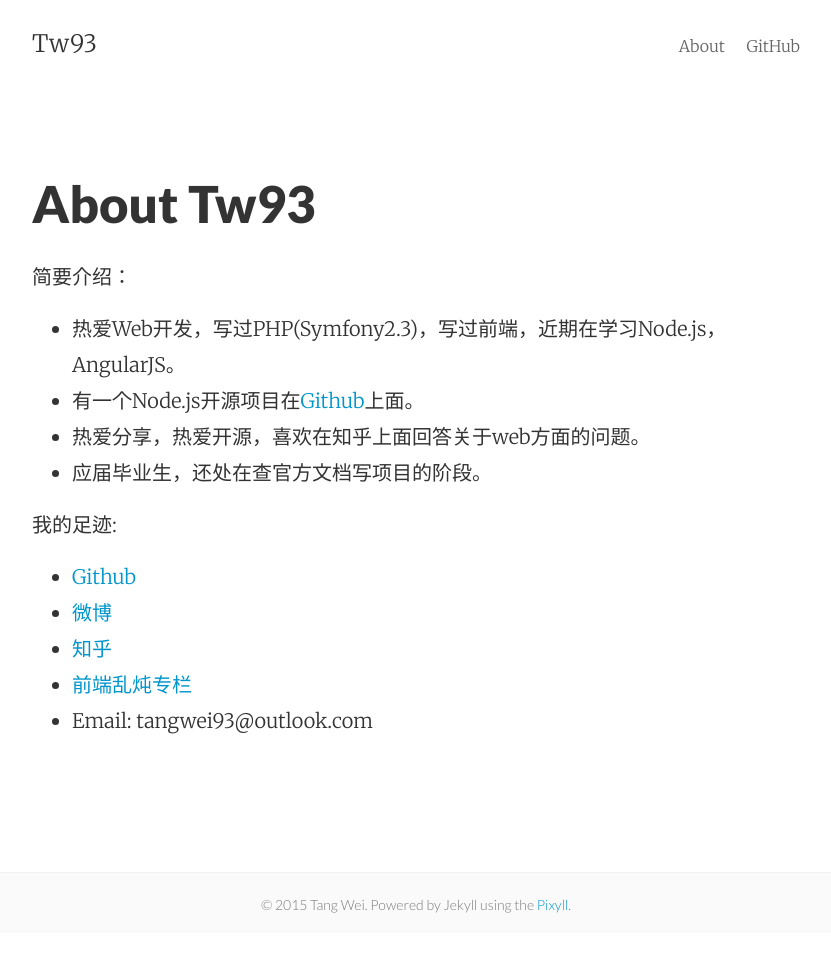
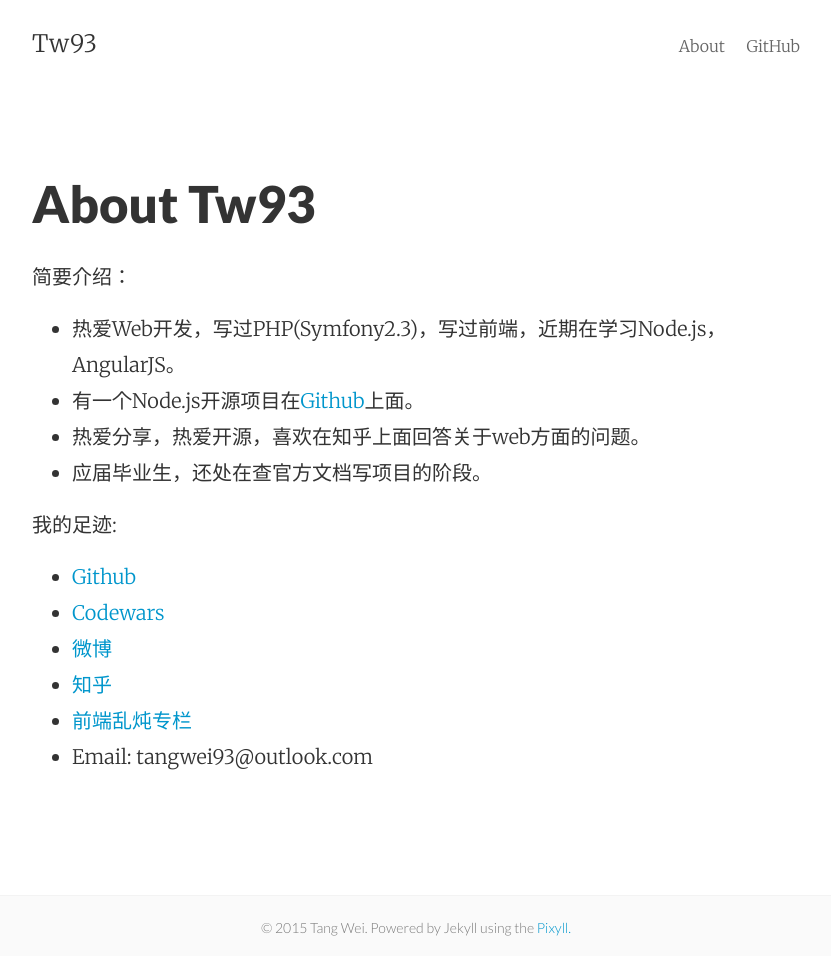
Before and after one commit to tw93/tw93.github.io, a Jekyll site: the page built from about.md, in a window 1280 px wide. Shown: the whole page, without its empty margins (224-1055 px from the left). Built offline with Jekyll 4.4.1, drawn with Linux system fonts in a browser that asks for light colours; before the commit the page ends 933 px from its top, so only the background shows below that.

Commit message:
增加了我的Codewars地址

```diff
--- a/about.md
+++ b/about.md
@@ -15,6 +15,7 @@ permalink: /about/
 我的足迹:
 
 * [Github](https://github.com/{{site.github_username}}){:target="_blank"}
+* [Codewars](http://www.codewars.com/users/tangwei){:target="_blank"}
 * [微博](http://weibo.com/{{site.sina_id}}){:target="_blank"}
 * [知乎](http://www.zhihu.com/people/{{site.zhihu_id}}){:target="_blank"}
 * [前端乱炖专栏](http://www.html-js.com/article/column/765){:target="_blank"}
```
